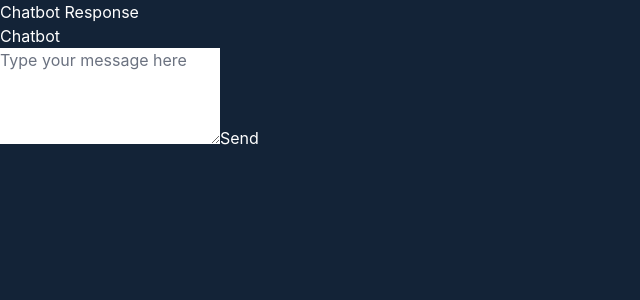
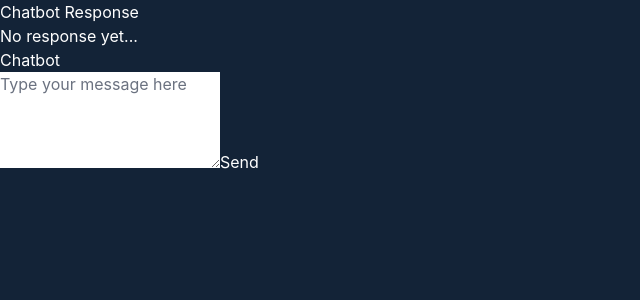
Before and after one commit to tarunagarwal1981/vessel-iq, a Next.js app: page / in a window 1280 px wide. Shown: the top 300 px of the page, without its empty margins (0-640 px from the left). Built offline with nearby package versions, Linux system fonts and the light colour scheme.

Commit message:
Update page.tsx

```diff
--- a/src/app/page.tsx
+++ b/src/app/page.tsx
@@ -4,17 +4,19 @@ import { useState } from "react";
 import Chat from "../components/Chat";
 
 export default function Home() {
-  const [response, setResponse] = useState("");
+  const [response, setResponse] = useState<string>("");
 
   return (
-    <div className="flex min-h-screen">
-      <div className="w-[70%] p-8 border-r border-[#f4f4f4] overflow-y-auto">
-        <h2 className="text-2xl mb-4">Chatbot Response</h2>
-        <div className="whitespace-pre-wrap">{response}</div>
+    <div className="flex min-h-screen bg-[#132337]">
+      <div className="w-8/12 p-8">
+        <h2 className="text-2xl font-semibold text-white mb-6">Chatbot Response</h2>
+        <div className="bg-[#1a2a3d] p-6 rounded-lg text-white min-h-[200px] whitespace-pre-wrap">
+          {response || "No response yet..."}
+        </div>
       </div>
 
-      <div className="w-[30%] p-8 bg-[#1f4068]">
-        <h2 className="text-2xl mb-4">Chatbot</h2>
+      <div className="w-4/12 bg-[#1f4068] p-8">
+        <h2 className="text-2xl font-semibold text-white mb-6">Chatbot</h2>
         <Chat setResponse={setResponse} />
       </div>
     </div>
```
